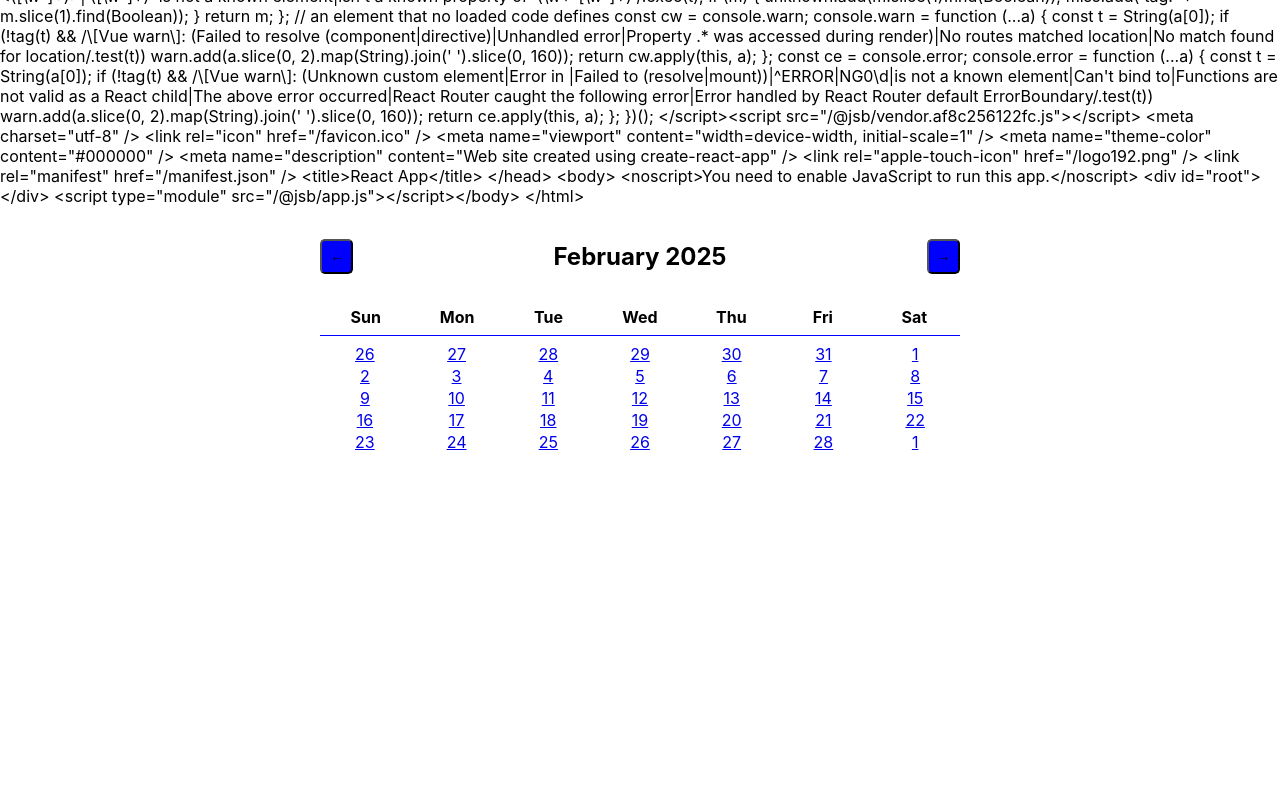
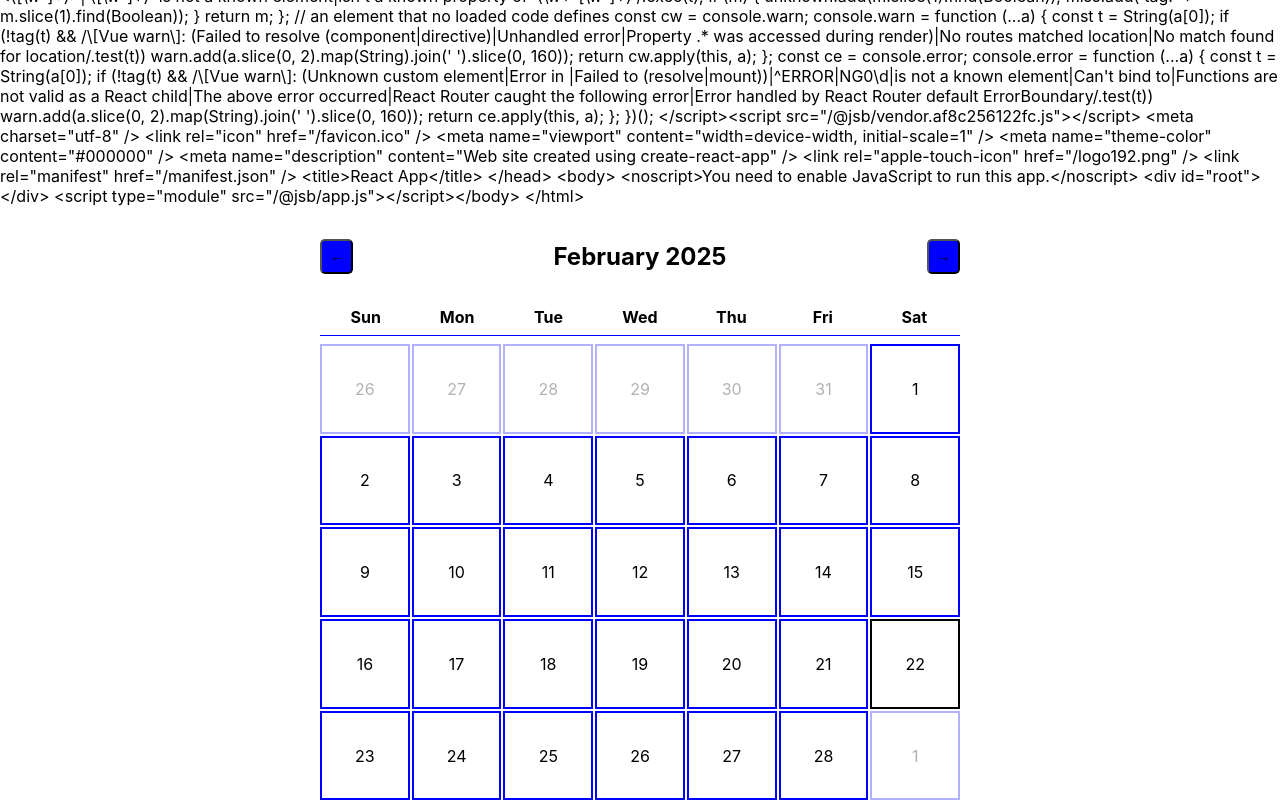
Before and after one commit to sashasagebd/calendar, a React (Create React App) app in the folder client/: page / in a window 1280 px wide. Shown: the part 2830-3630 px from the top of the page. Before the commit the page ends 3282 px from the top, so only its background shows below. Built offline with nearby package versions, Linux system fonts and the light colour scheme.

Commit message:
beautification and current day check

```diff
--- a/client/src/components/CalendarGrid/CalendarGrid.css
+++ b/client/src/components/CalendarGrid/CalendarGrid.css
@@ -1,3 +1,10 @@
+a{
+    /*Changes links/anchor tags*/
+    color: black;
+    text-decoration: none
+}
+
+
 .calendar{
     max-width: 40rem; /*rem is font size of browser font*/
     margin: auto;
@@ -42,6 +49,15 @@
     aspect-ratio: 1; /* makes days square */
 }
 
+.day-current{
+    padding: 1rem;
+    border: 2px solid black;
+    display: flex;
+    align-items: center;
+    justify-content: center;
+    aspect-ratio: 1; /* makes days square */
+}
+
 .dim{
-    opacity: .25;
+    opacity: .3;
 }
--- a/client/src/components/CalendarGrid/CalendarGrid.js
+++ b/client/src/components/CalendarGrid/CalendarGrid.js
@@ -7,9 +7,11 @@ import {
   addDays,
   addMonths,
   format,
+  isToday,
 } from "date-fns";
 import "./CalendarGrid.css";
 import { Link } from "react-router-dom";
+//import { isToday } from "../../utils/dateUtils.js"
 
 const CalendarGrid = () => {
   const [currentDate, setCurrentDate] = useState(new Date());
@@ -46,7 +48,7 @@ const CalendarGrid = () => {
           <Link
             key={index}
             to={`/day/${format(day, "yyyy-MM-dd")}`}
-            className={`calendar-day ${format(day, "MM") === format(monthStart, "MM") ? "calendar-day--current" : "calendar-day--other"}`}
+            className={`day ${format(day, "MM") !== format(monthStart, "MM") ? "dim" : ""} ${isToday(day) ? "day-current" : ""}`} //if day not in current month, dim square
           >
             {format(day, "d")}
           </Link>
--- a/client/src/components/DayScreen/DayScreen.js
+++ b/client/src/components/DayScreen/DayScreen.js
@@ -3,7 +3,8 @@ import { useParams, useNavigate } from "react-router-dom";
 import {
   format,
   addDays,
- } from "date-fns";
+  isToday,
+} from "date-fns";
 
 const DayScreen = () => {
   const { date } = useParams(); // Get date from URL
@@ -12,7 +13,10 @@ const DayScreen = () => {
   let selectedDate = date;
   selectedDate = addDays(selectedDate, 1); //increment day by 1 since was one off before
 
-  const formattedDate = format(selectedDate, 'MMMM dd, yyyy');
+  let formattedDate = format(selectedDate, 'MMMM dd, yyyy');
+  if(isToday(formattedDate)){
+    formattedDate = "Today";
+  }
 
   return (
     <div className="day-screen">
```
Also changed, not shown: client/src/utils/dateUtils.js (added), 1 other file (tests, documents, lock files or other folders).
